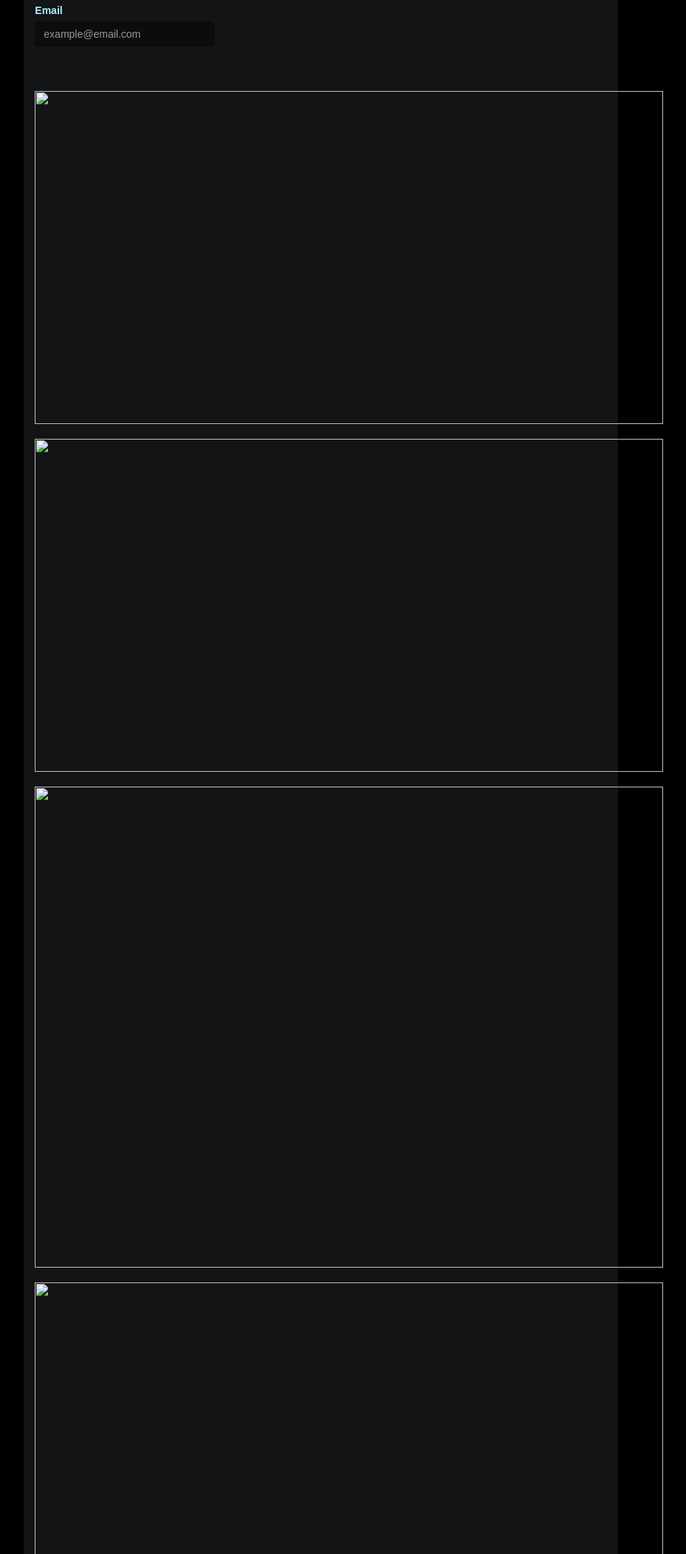
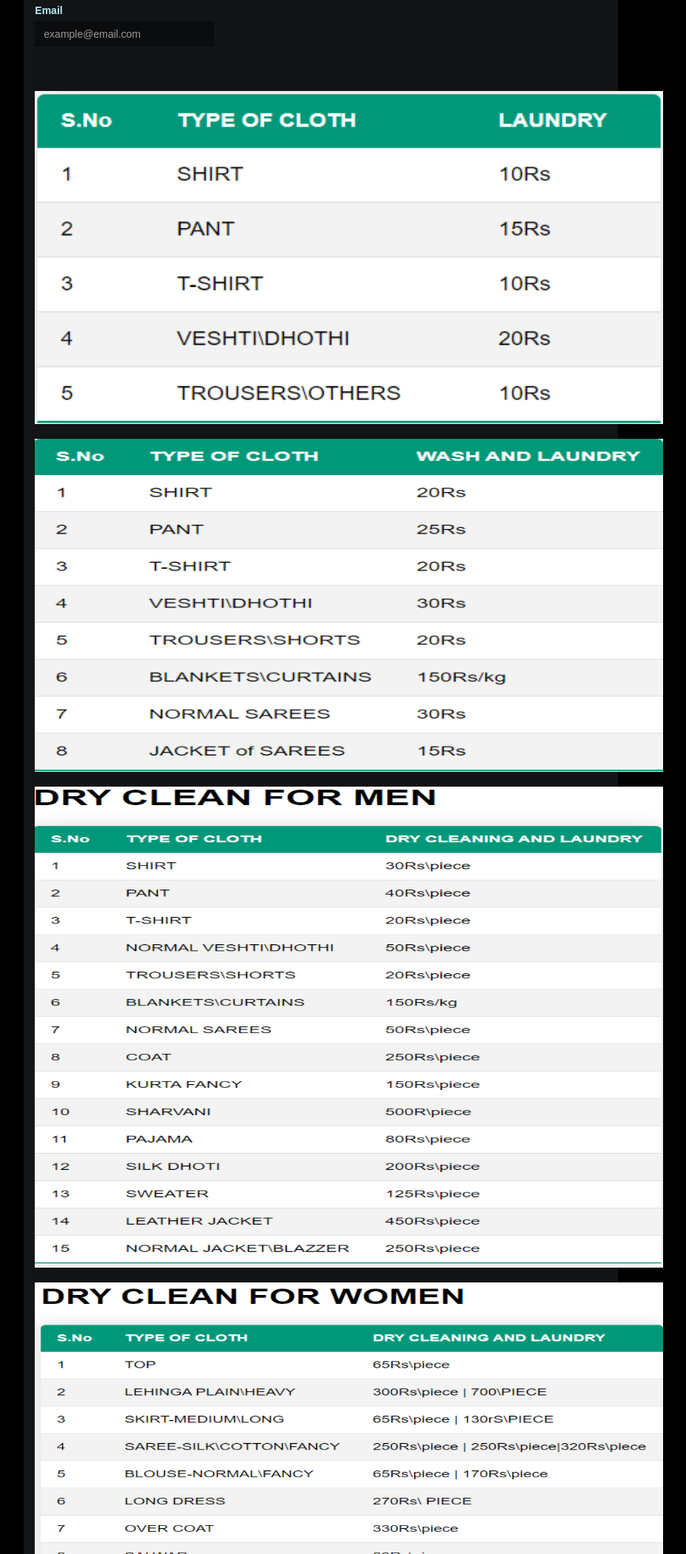
Before and after one commit to raguldamodaran2000/Laundry, a plain HTML site: page message.html in a window 1280 px wide. Shown: the part 700-2800 px from the top of the page at 74% size, without its empty margins (206-1134 px from the left). Drawn offline with nearby package versions, Linux system fonts and the light colour scheme.

Commit message:
Add files via upload

```diff
--- a/message.html
+++ b/message.html
@@ -108,16 +108,16 @@ label{
 
 
 						</div><br><br><br>
-						<img src="IMAGES_and_VIDEOS\ragul1.png" height="450px" width="850px">
+						<img src="IMAGES and VIDEOS\ragul1.png" height="450px" width="850px">
 						<br>
 						<br>
-						<img src="IMAGES_and_VIDEOS\ragul2.png" height="450px" width="850px">
+						<img src="IMAGES and VIDEOS\ragul2.png" height="450px" width="850px">
 						<br>
 						<br>
-						<img src="IMAGES_and_VIDEOS\ragul3.png" height="650px" width="850px">
+						<img src="IMAGES and VIDEOS\ragul3.png" height="650px" width="850px">
 						<br>
 						<br>
-						<img src="IMAGES_and_VIDEOS\ragul4.png" height="650px" width="850px">
+						<img src="IMAGES and VIDEOS\ragul4.png" height="650px" width="850px">
 						<br><br><br><br>
 						<p><b>All the Prices included without Delivery Charges*</b></p>
 						<hr>
```
